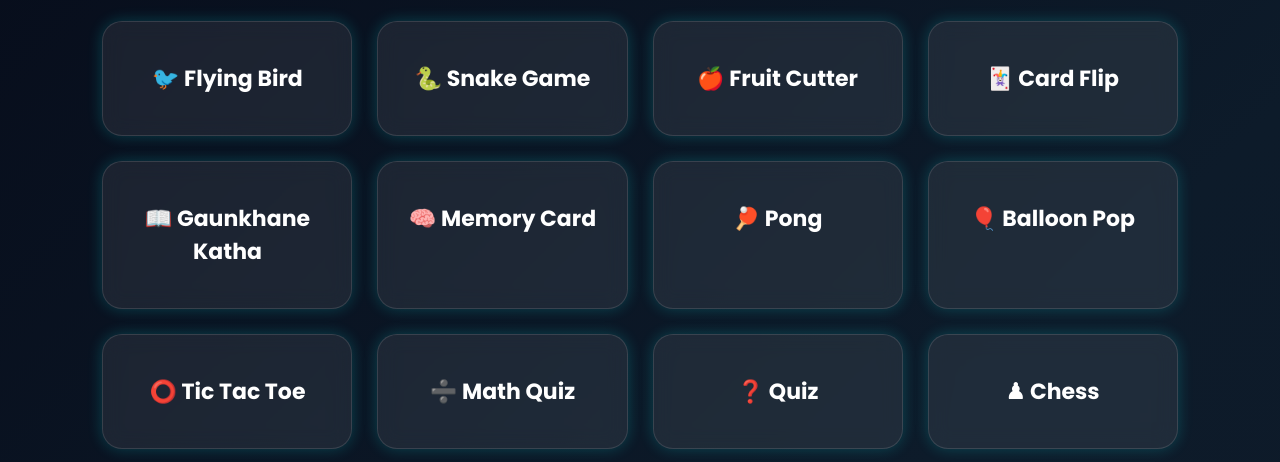
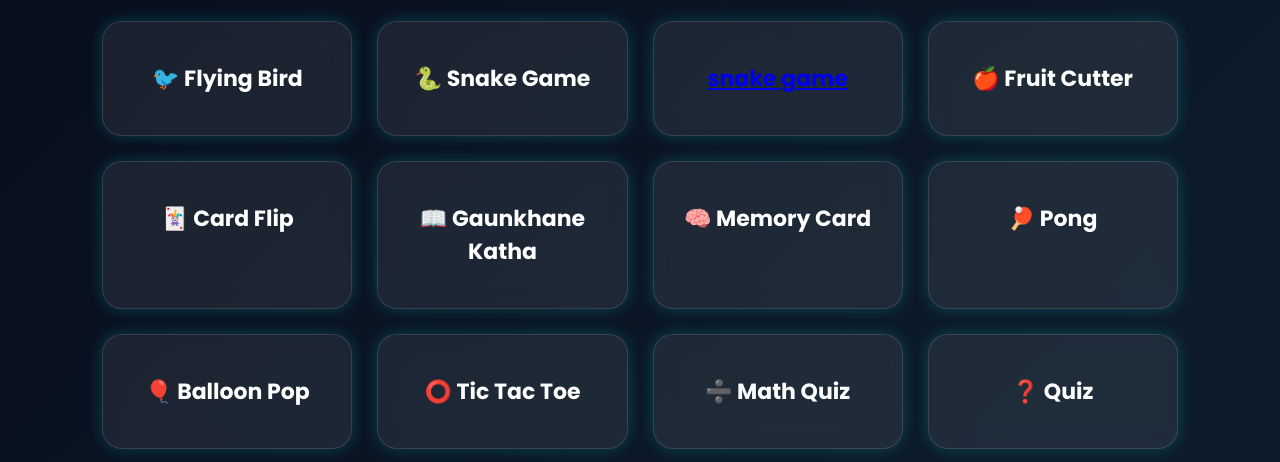
Before and after one commit to roshanjoshi07/Play-Gyan, a plain HTML site: page index.html in a window 1280 px wide. Shown: the part 638-1100 px from the top of the page. Drawn offline with Linux system fonts and the light colour scheme.

Commit message:
Add link to Snake Game in games section
Added a link to the Snake Game in the games section.

```diff
--- a/index.html
+++ b/index.html
@@ -59,6 +59,8 @@ Explore Now
 <div class="card">🐦 Flying Bird</div>
 
 <div class="card">🐍 Snake Game</div>
+
+<a href="snake-game.html"class="card">snake game</a>
 
 <div class="card">🍎 Fruit Cutter</div>
 
```
